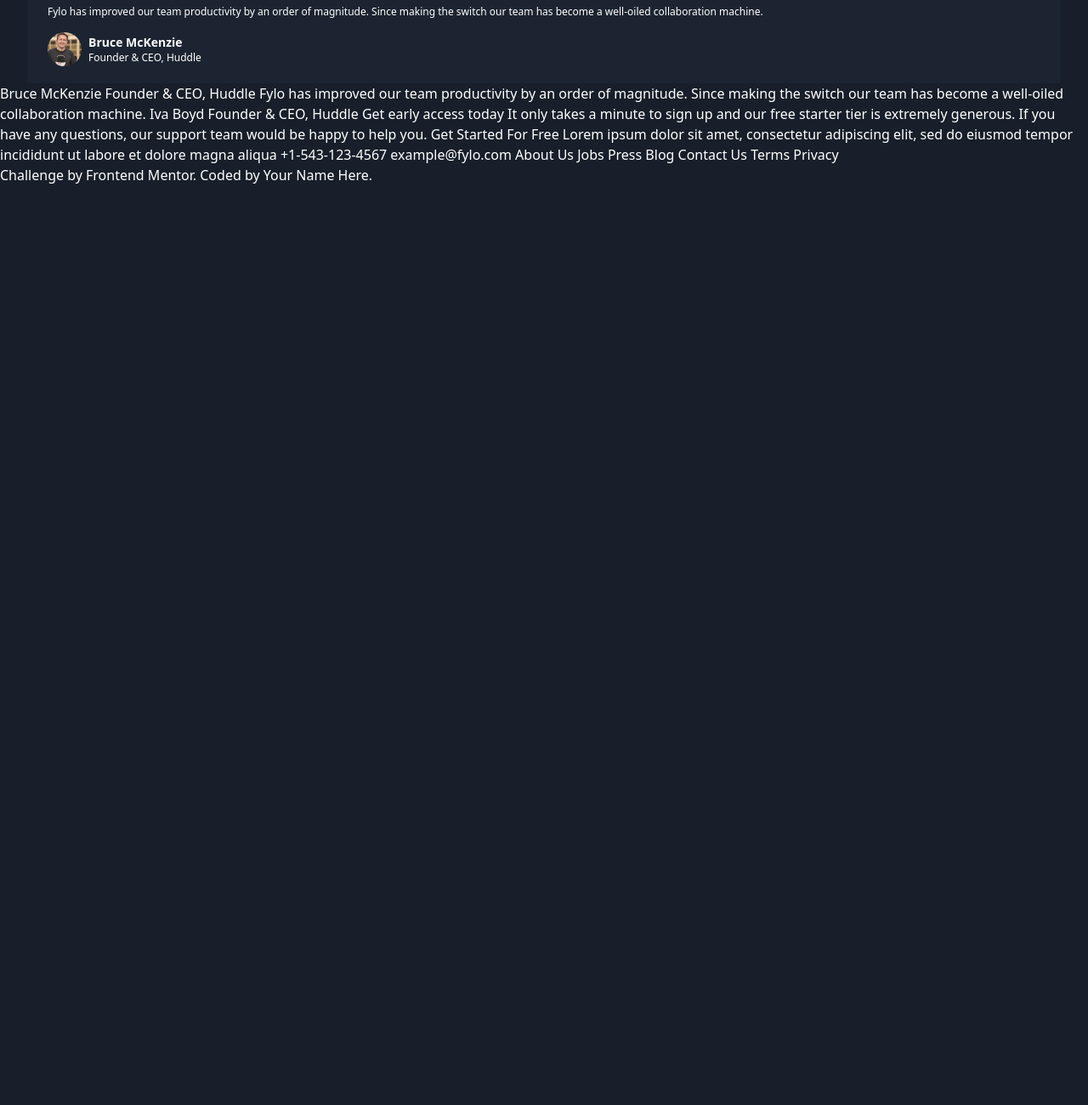
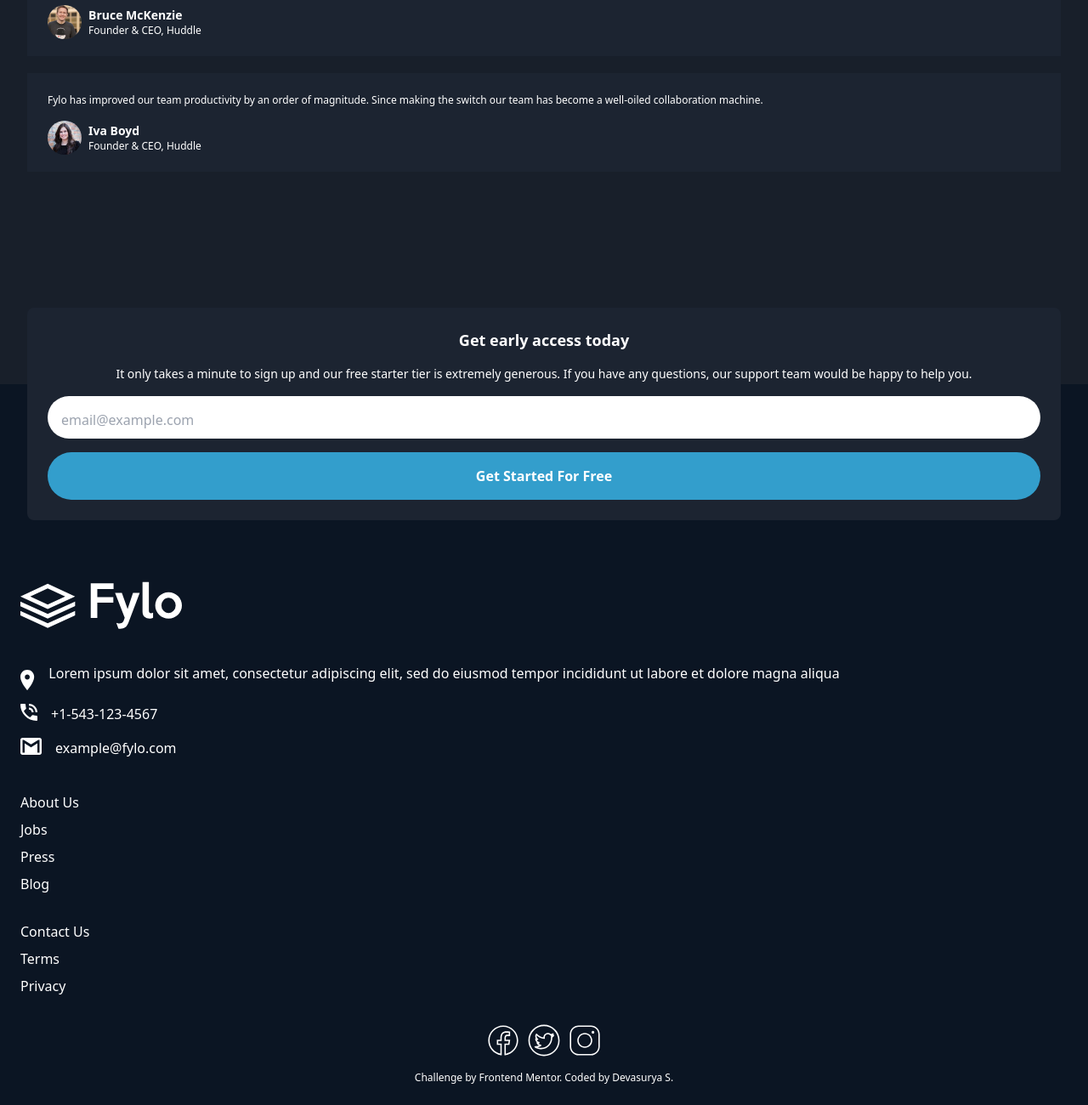
Before and after one commit to Devasurya-S/flyo-dark, a plain HTML site: page index.html in a window 1280 px wide. Shown: the part 2508-3808 px from the top of the page at 85% size. Before the commit the page ends 2726 px from the top, so only its background shows below. Drawn offline with nearby package versions, Linux system fonts and the light colour scheme.

Commit message:
mobile disign almost finished

```diff
--- a/index.html
+++ b/index.html
@@ -13,6 +13,7 @@
           colors: {
             accentBackground: 'hsl(217, 28%, 15%)',
             mainBackground: 'hsl(218, 28%, 13%)',
+            footerBackgroud: 'hsl(216, 53%, 9%)',
             accentBlue: 'hsl(198, 60%, 50%)',
             accentCyan: 'hsl(176, 68%, 64%)',
             white: 'hsl(0, 0%, 100%)',
@@ -103,7 +104,7 @@
     </div>
   </div>
 
-  <div class="container px-8 mt-10">
+  <div class="container px-8 mt-36">
 
     <div class="flex flex-col">
       <img src="images/bg-quotes.png" class="w-6"/>
@@ -134,55 +135,67 @@
       <p class="text-xs">Fylo has improved our team productivity by an order of magnitude. Since making the switch our team has
         become a well-oiled collaboration machine.</p>
       <div class="flex items-center mt-4">
-        <img src="images/profile-2.jpg" class="rounded-full h-10"/>
+        <img src="images/profile-3.jpg" class="rounded-full h-10"/>
         <div class="ml-2">
-          <h4 class="text-sm font-semibold">Bruce McKenzie</h4>
+          <h4 class="text-sm font-semibold">Iva Boyd</h4>
           <p class="text-xs">Founder & CEO, Huddle</p>
         </div>
       </div>
     </div>
 
+    <div class="flex flex-col bg-accentBackground p-6 rounded-lg items-center text-center relative inset-x-0 top-40">
+      <h3 class="text-lg font-semibold"> Get early access today</h3>
+      <p class="text-sm font-regular mt-4">It only takes a minute to sign up and our free starter tier is extremely generous. If you have any questions, our support team would be happy to help you.</p>
+      <input type="email" placeholder="email@example.com" class="rounded-full mt-4 px-4 pt-4 pb-2.5 w-full"/>
+      <button class="bg-accentBlue rounded-full p-4 w-full mt-4 font-semibold">Get Started For Free</button>
+    </div>
+
   </div>
 
+  <footer class="bg-footerBackgroud p-6">
+    <div class="mt-52">
+      <img src="images/logo.svg" class="h-14"/>
+    </div>
 
+    <div class="flex flex-col mt-10 gap-4">
 
+      <div class="flex gap-4">
+        <img src="images/icon-location.svg" class="h-6 mt-2"/>
+        <p class="text-md"> Lorem ipsum dolor sit amet, consectetur adipiscing elit, sed do eiusmod tempor incididunt ut labore et dolore magna aliqua</p>
+      </div>
+      <div class="flex gap-4">
+        <img src="images/icon-phone.svg" class="h-5"/>
+        <p class="text-md">+1-543-123-4567</p>
+      </div>
+      <div class="flex gap-4">
+        <img src="images/icon-email.svg" class="h-5"/>
+        <p class="text-md">example@fylo.com</p>
+      </div>
 
+    </div>
 
-  Bruce McKenzie
-  Founder & CEO, Huddle
+    <div class="flex flex-col gap-2 mt-10">
+      <a class="text-md">About Us</a>
+      <a class="text-md">Jobs</a>
+      <a class="text-md">Press</a>
+      <a class="text-md">Blog</a>
+    </div>
 
-  Fylo has improved our team productivity by an order of magnitude. Since making the switch our team has
-  become a well-oiled collaboration machine.
+    <div class="flex flex-col gap-2 mt-8">
+      <a class="text-md">Contact Us</a>
+      <a class="text-md">Terms</a>
+      <a class="text-md">Privacy</a>
+    </div>
 
-  Iva Boyd
-  Founder & CEO, Huddle
+    <div class="flex justify-center gap-2 mt-8">
+      <img src="images/icons8-facebook.svg" class="w-10"/>
+      <img src="images/icons8-twitter-circled.svg" class="w-10"/>
+      <img src="images/icons8-instagram.svg" class="w-10"/>
+    </div>
 
-  Get early access today
-
-  It only takes a minute to sign up and our free starter tier is extremely generous. If you have any
-  questions, our support team would be happy to help you.
-
-  Get Started For Free
-
-  Lorem ipsum dolor sit amet, consectetur adipiscing elit, sed do eiusmod tempor incididunt ut labore et
-  dolore magna aliqua
-
-  +1-543-123-4567
-  example@fylo.com
-
-  About Us
-  Jobs
-  Press
-  Blog
-
-  Contact Us
-  Terms
-  Privacy
-
-  <footer>
-    <p class="attribution">
+    <p class="attribution text-xs text-center mt-4">
       Challenge by <a href="https://www.frontendmentor.io?ref=challenge" target="_blank">Frontend Mentor</a>.
-      Coded by <a href="#">Your Name Here</a>.
+      Coded by <a href="https://portfolio-roan-omega-23.vercel.app/">Devasurya S</a>.
     </p>
   </footer>
 </body>
```
Also changed, not shown: images/icons8-facebook-384.svg (added), images/icons8-facebook.svg (added), images/icons8-instagram.svg (added), images/icons8-twitter-circled.svg (added).
